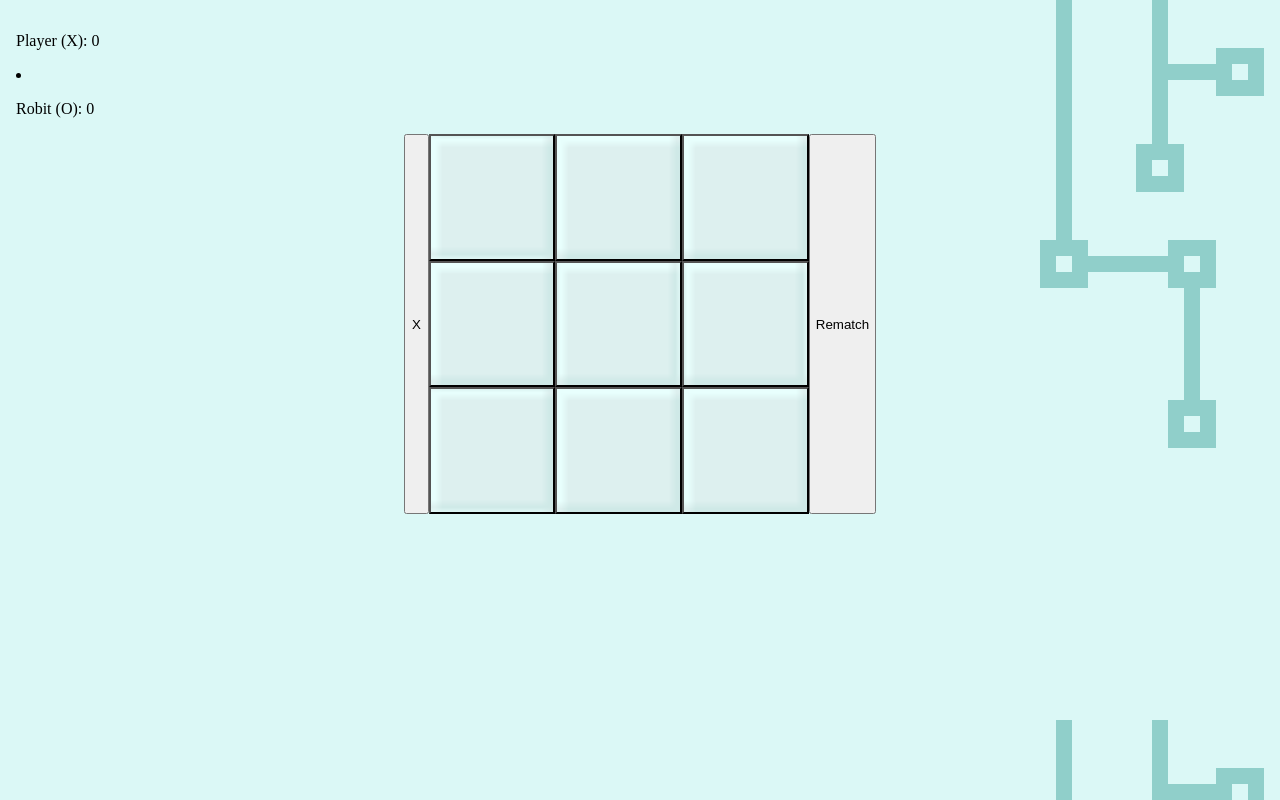
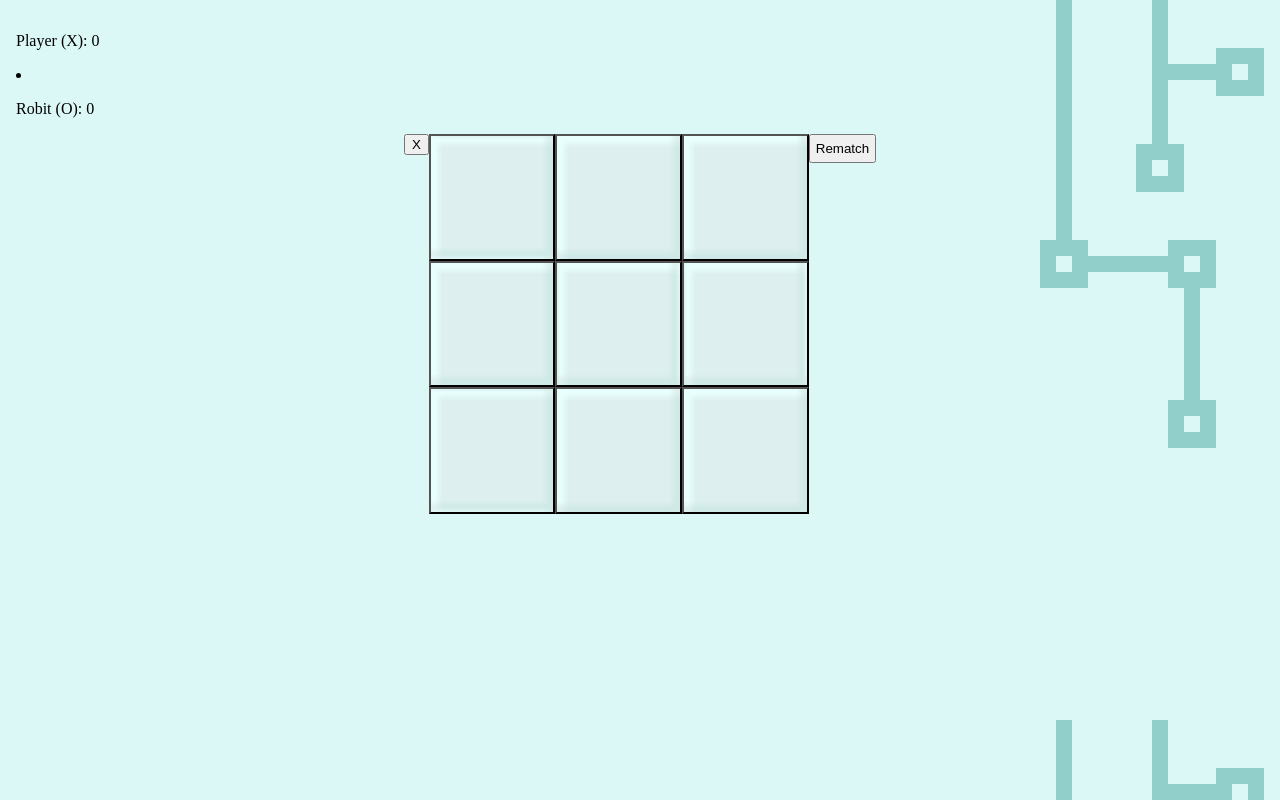
Before and after one commit to badideainc/internship-code-test, a website: page index.html in a window 1280 px wide. Drawn offline with Linux system fonts and the light colour scheme.

Commit message:
Fix button stretch

```diff
--- a/index.html
+++ b/index.html
@@ -15,7 +15,7 @@
 		</section>
 		<section id="game">
 			<div id="status"></div>
-				<button id="playerMarker">X</button>
+			<div><button id="playerMarker">X</button></div>
 			<div id="board">
 				<button class="cell"></button>
 				<button class="cell"></button>
@@ -27,7 +27,7 @@
 				<button class="cell"></button>
 				<button class="cell"></button>
 			</div>
-			<button id="reset">Rematch</button>
+			<div><button id="reset">Rematch</button></div>
 		</section>
 		<script src="./main.js"></script>
 	</body>
```
